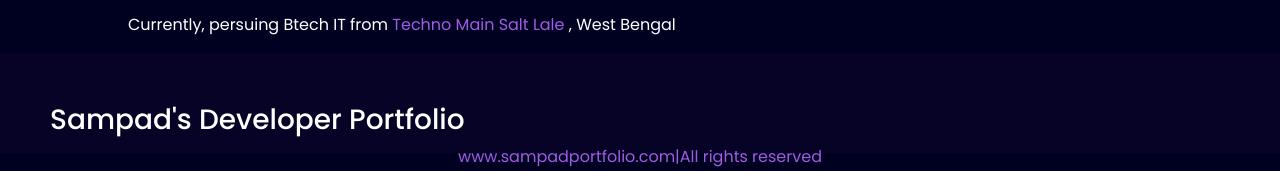
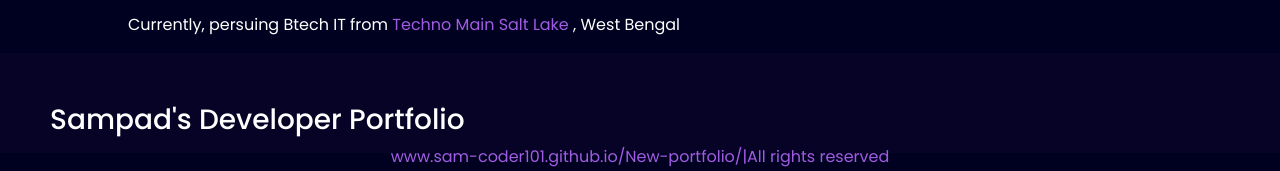
Before and after one commit to Sam-coder101/New-portfolio, a plain HTML site: page index.html in a window 1280 px wide. Shown: the part 1185-1356 px from the top of the page. Drawn offline with nearby package versions, Linux system fonts and the light colour scheme.

Commit message:
Update index.html

```diff
--- a/index.html
+++ b/index.html
@@ -218,7 +218,7 @@
                 <span id="school">Kalyani Central Model School</span>, West Bengal</p>
                 <p>Currently, persuing Btech IT from
                 <span id="clg">
-                Techno Main Salt Lale
+                Techno Main Salt Lake
                 </span> , West Bengal</p>
 
             </div>
@@ -240,7 +240,7 @@
 
         </div>
         <div class="text-center">
-            www.sampadportfolio.com|All rights reserved
+            www.sam-coder101.github.io/New-portfolio/|All rights reserved
         </div>
         <div class="buy-me-coffee">
             <a href="coffee.jpg">Buy me a coffee</a>
```
